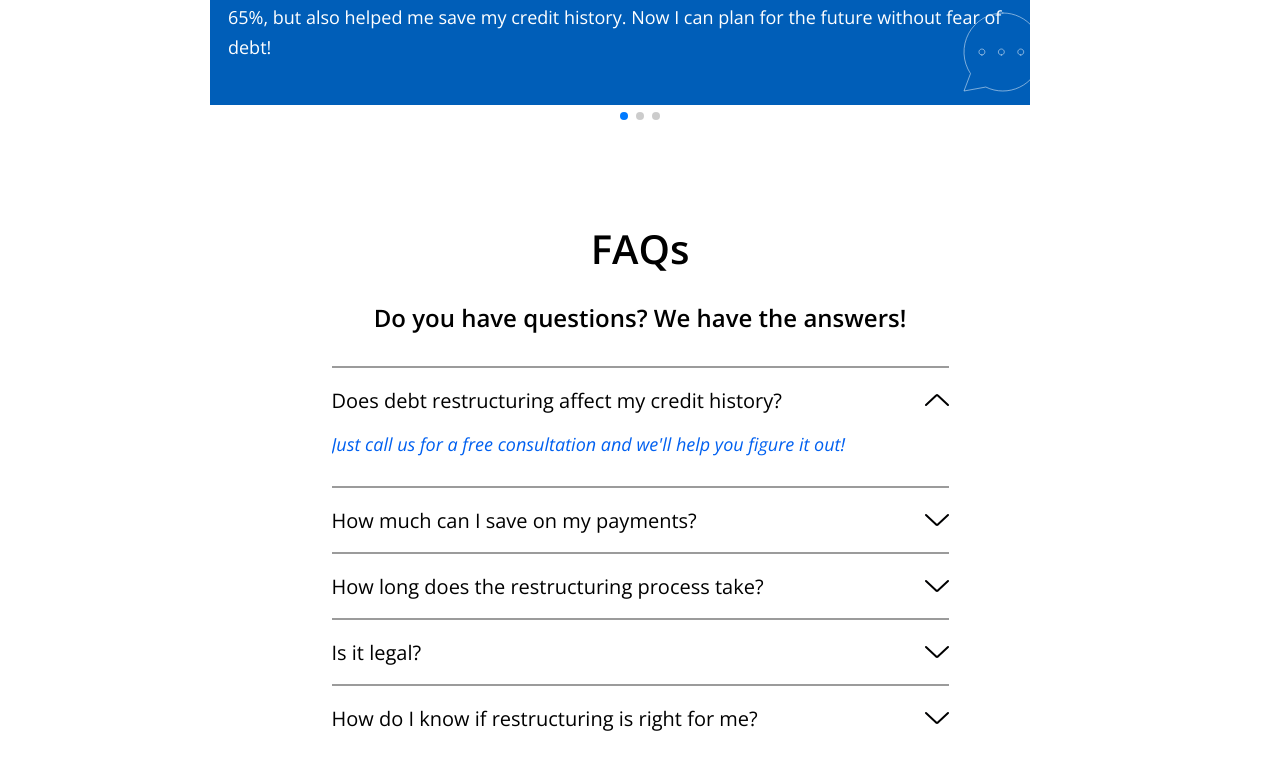
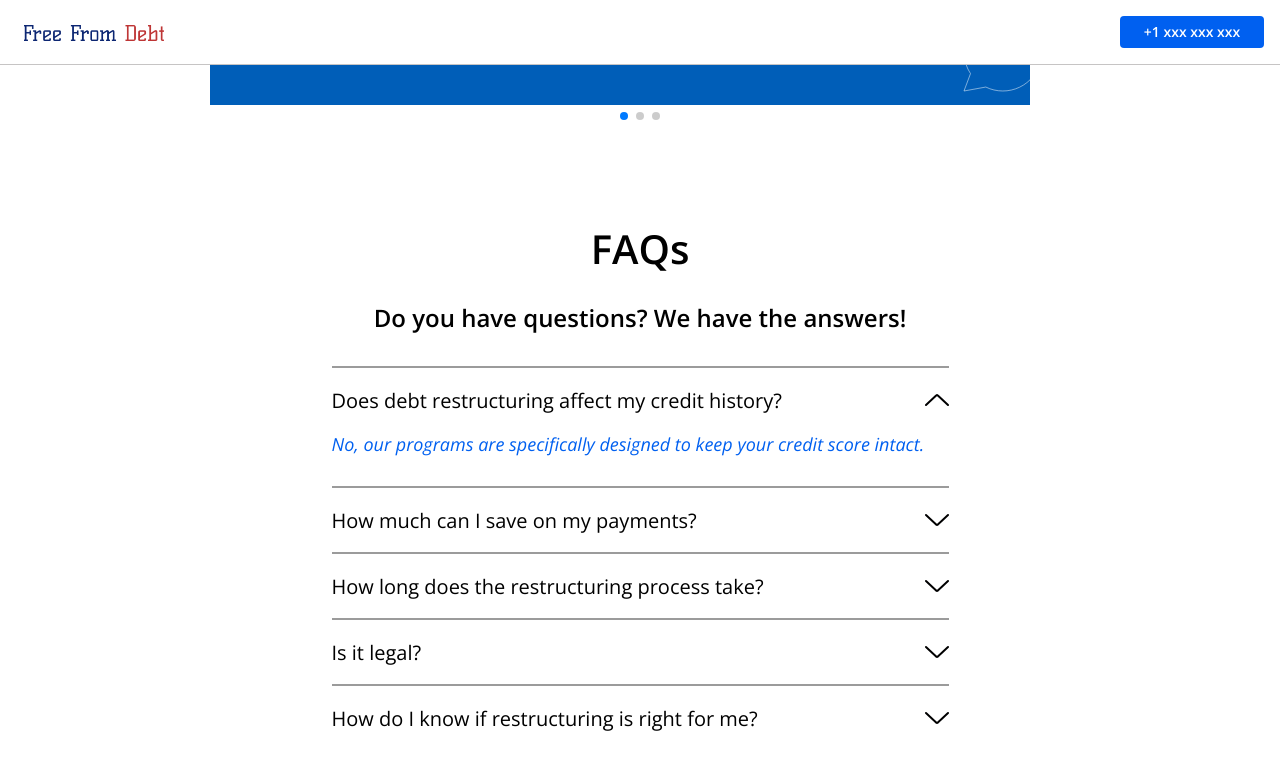
Before and after one commit to SkillUnits/trust-landing, a plain HTML site: page index.html in a window 1280 px wide. Both pictures are taken after a click on the element "Does debt restructuring affect my credit history?". Shown: the part 4464-5234 px from the top of the page. Drawn offline with nearby package versions, Linux system fonts and the light colour scheme.

Commit message:
Sticky navigation. Answers added in FAQs block.

```diff
--- a/css/style.css
+++ b/css/style.css
@@ -13,8 +13,12 @@ h1, h2, h3, h4, h5, h6, a, p {
 }
 
 nav {
+    position: sticky;
+    top: 0;
     max-height: 64px;
+    z-index: 1000;
     border-bottom: 1px solid #C6C4C4;
+    background-color: #fff;
 }
 .nav-container {
     display: flex;
--- a/index.html
+++ b/index.html
@@ -289,7 +289,7 @@
                             <img class="chevron" src="images/chevron.svg" alt="" width="24" height="24">
                         </div>
                         <div id="answer" class="answer">
-                            <p>Just call us for a free consultation and we'll help you figure it out!</p>
+                            <p>No, our programs are specifically designed to keep your credit score intact.</p>
                         </div>
                     </div>
                     <div class="faqs-item">
@@ -298,7 +298,7 @@
                             <img class="chevron" src="images/chevron.svg" alt="" width="24" height="24">
                         </div>
                         <div id="answer" class="answer">
-                            <p>Just call us for a free consultation and we'll help you figure it out!</p>
+                            <p>On average, our clients reduce their monthly payments by up to 70%. The final amount depends on your specific situation.</p>
                         </div>
                     </div>
                     <div class="faqs-item">
@@ -307,7 +307,7 @@
                             <img class="chevron" src="images/chevron.svg" alt="" width="24" height="24">
                         </div>
                         <div id="answer" class="answer">
-                            <p>Just call us for a free consultation and we'll help you figure it out!</p>
+                            <p>The process usually takes between 1 and 2 weeks, depending on the complexity of your case.</p>
                         </div>
                     </div>
                     <div class="faqs-item">
@@ -316,7 +316,7 @@
                             <img class="chevron" src="images/chevron.svg" alt="" width="24" height="24">
                         </div>
                         <div id="answer" class="answer">
-                            <p>Just call us for a free consultation and we'll help you figure it out!</p>
+                            <p>Yes, all our solutions comply with the law and guarantee your legal protection.</p>
                         </div>
                     </div>
                     <div class="faqs-item">
```
